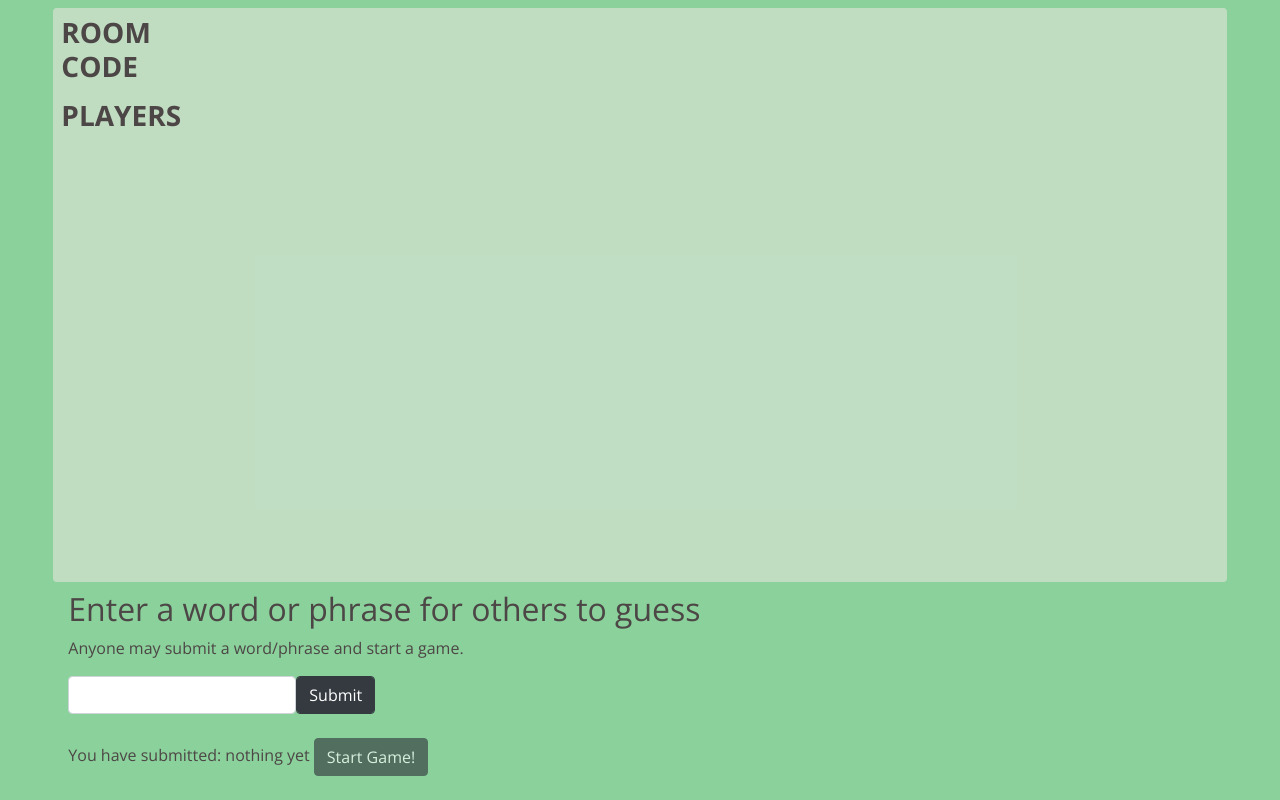
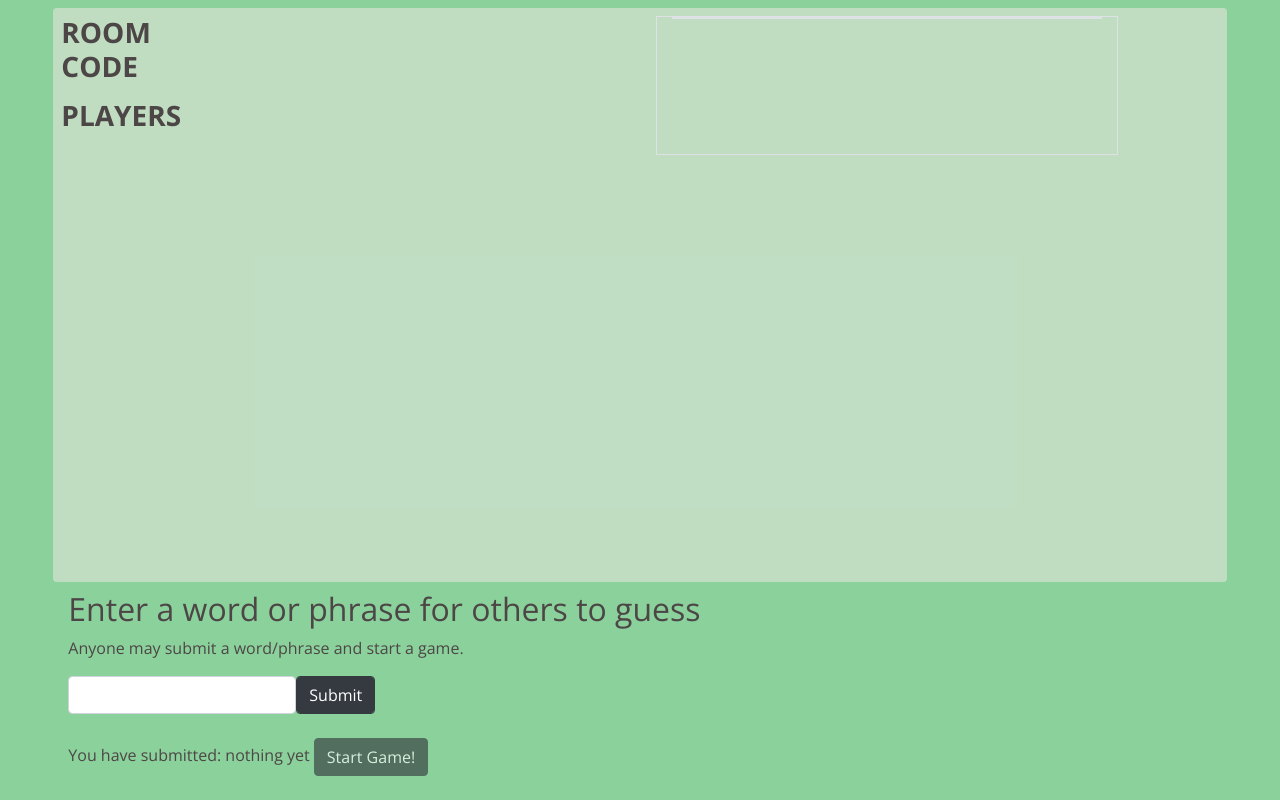
Before and after one commit to AK97/hangman, a website: page play.html in a window 1280 px wide. Drawn offline with nearby package versions, Linux system fonts and the light colour scheme; no server answers; a web font is replaced by a local one.

Commit message:
close #1

```diff
--- a/play.html
+++ b/play.html
@@ -74,6 +74,7 @@
             for (i in status[1]) {
                 $('#game_log').append(($('<li>').text(status[1][i])));
             }
+            $('#game_log_area').scrollTop($('#game_log_area').prop('scrollHeight'));
             //populate wrong letters
             $('#guessed_letters').empty();
             for (i in status[2]) {
@@ -110,8 +111,8 @@
                     </div>
                     <div class="col-7">
                         <div class="row h-25">
-                            <div id="game_log_area" class="col-8 ml-auto mr-auto">
-                                <ul id="game_log" class="overflow-auto p-0">
+                            <div id="game_log_area" class="col-8 ml-auto mr-auto overflow-auto border">
+                                <ul id="game_log" class="p-0 border">
                                 </ul>
                             </div>
                         </div>
--- a/styles/style.css
+++ b/styles/style.css
@@ -4,6 +4,7 @@ html, body {
 
 ul {
     list-style-type: none;
+    /* font-family: 'Give You Glory', cursive; */
 }
 
 #hangman_img > img {
```
